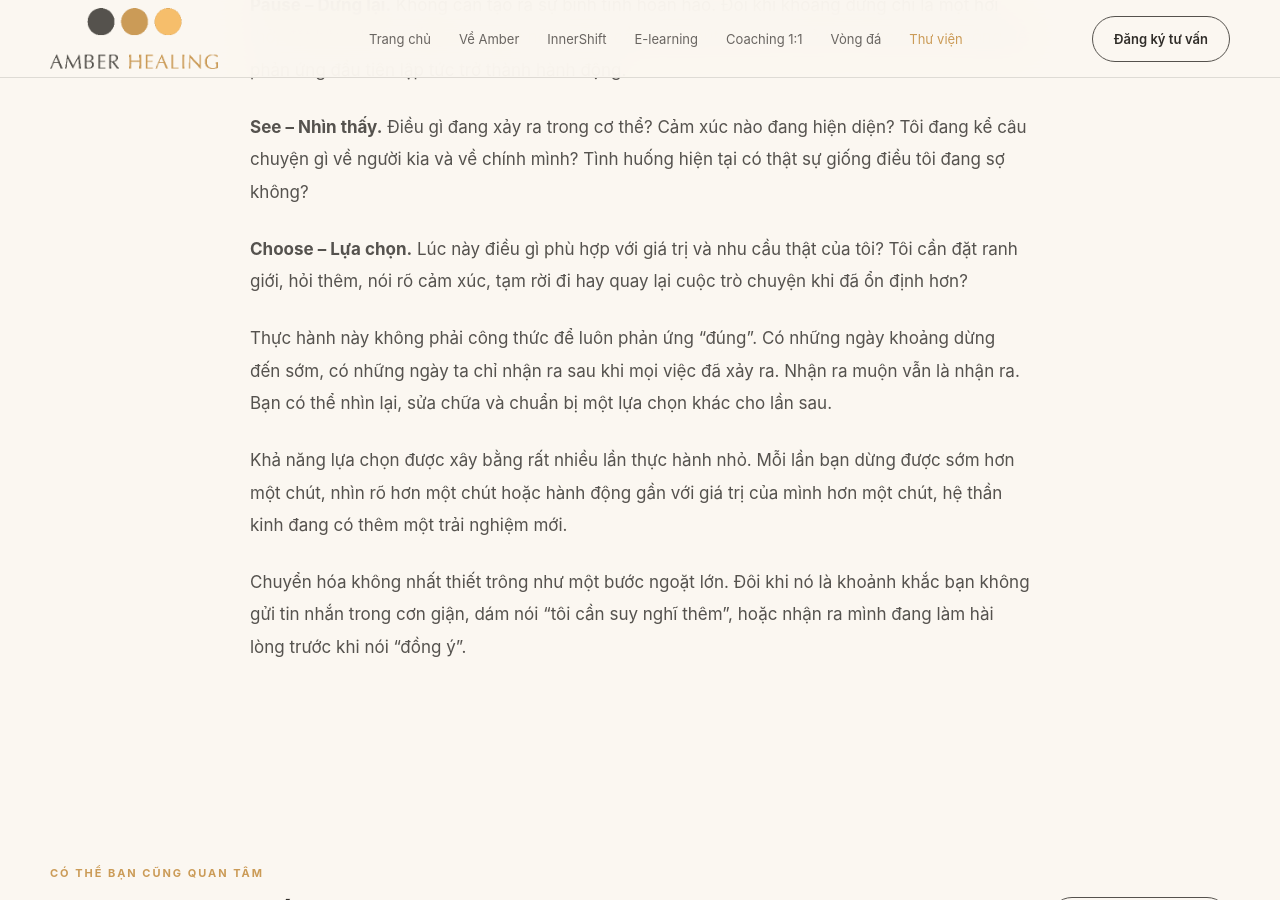
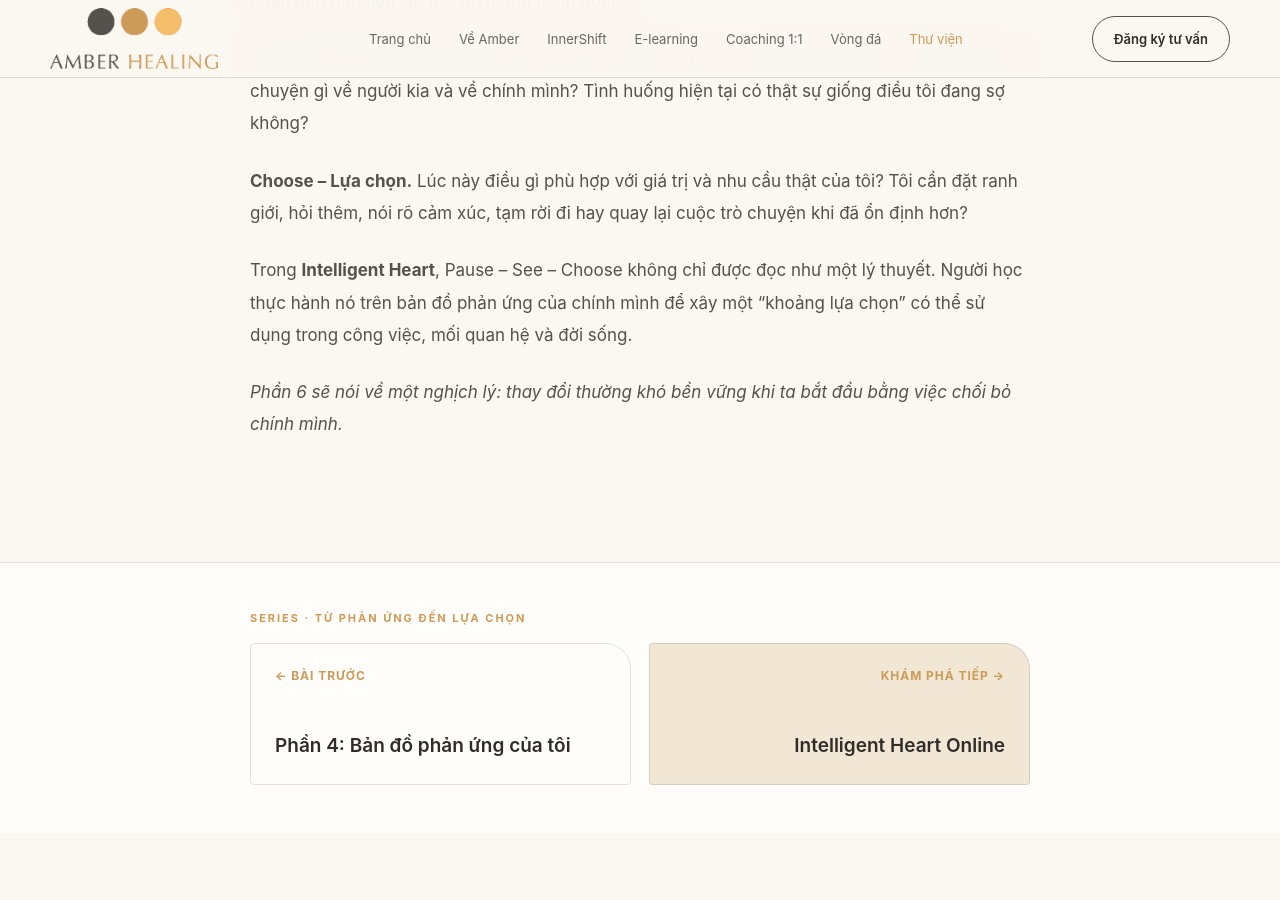
Before and after one commit to dinhhongngoc1511-wq/Amber-healing-website, a Jekyll site: the page built from docs/_posts/2026-07-15-pause-see-choose.md, in a window 1280 px wide and 900 px high, scrolled down 944 px. Built offline with Jekyll 4.4.1, drawn with Linux system fonts in a browser that asks for light colours; some of the changed text lies outside the part shown.

Commit message:
Turn Intelligent Heart article into series part 5

```diff
--- a/docs/_posts/2026-07-15-pause-see-choose.md
+++ b/docs/_posts/2026-07-15-pause-see-choose.md
@@ -1,10 +1,12 @@
 ---
-title: "Pause – See – Choose: Tạo một khoảng dừng trước khi lựa chọn"
+title: "Phần 5: Pause – See – Choose"
 date: 2026-07-15
 category: "Cảm xúc & hệ thần kinh"
 description: "Khoảng dừng không làm cảm xúc biến mất. Nó giúp ta đủ chậm để nhìn thấy điều đang diễn ra và chọn cách đáp lại phù hợp hơn."
 author: "Amber Healing"
 reading_time: "5 phút"
+series: "Từ phản ứng đến lựa chọn"
+series_order: 5
 ---
 
 Có những khoảnh khắc chỉ kéo dài vài giây nhưng quyết định hướng đi của cả một cuộc trò chuyện. Một câu nói chạm vào điểm nhạy cảm. Cơ thể căng lên. Phản ứng quen thuộc chuẩn bị xuất hiện.
@@ -17,8 +19,6 @@
 
 **Choose – Lựa chọn.** Lúc này điều gì phù hợp với giá trị và nhu cầu thật của tôi? Tôi cần đặt ranh giới, hỏi thêm, nói rõ cảm xúc, tạm rời đi hay quay lại cuộc trò chuyện khi đã ổn định hơn?
 
-Thực hành này không phải công thức để luôn phản ứng “đúng”. Có những ngày khoảng dừng đến sớm, có những ngày ta chỉ nhận ra sau khi mọi việc đã xảy ra. Nhận ra muộn vẫn là nhận ra. Bạn có thể nhìn lại, sửa chữa và chuẩn bị một lựa chọn khác cho lần sau.
+Trong **Intelligent Heart**, Pause – See – Choose không chỉ được đọc như một lý thuyết. Người học thực hành nó trên bản đồ phản ứng của chính mình để xây một “khoảng lựa chọn” có thể sử dụng trong công việc, mối quan hệ và đời sống.
 
-Khả năng lựa chọn được xây bằng rất nhiều lần thực hành nhỏ. Mỗi lần bạn dừng được sớm hơn một chút, nhìn rõ hơn một chút hoặc hành động gần với giá trị của mình hơn một chút, hệ thần kinh đang có thêm một trải nghiệm mới.
-
-Chuyển hóa không nhất thiết trông như một bước ngoặt lớn. Đôi khi nó là khoảnh khắc bạn không gửi tin nhắn trong cơn giận, dám nói “tôi cần suy nghĩ thêm”, hoặc nhận ra mình đang làm hài lòng trước khi nói “đồng ý”.
+*Phần 6 sẽ nói về một nghịch lý: thay đổi thường khó bền vững khi ta bắt đầu bằng việc chối bỏ chính mình.*
```
